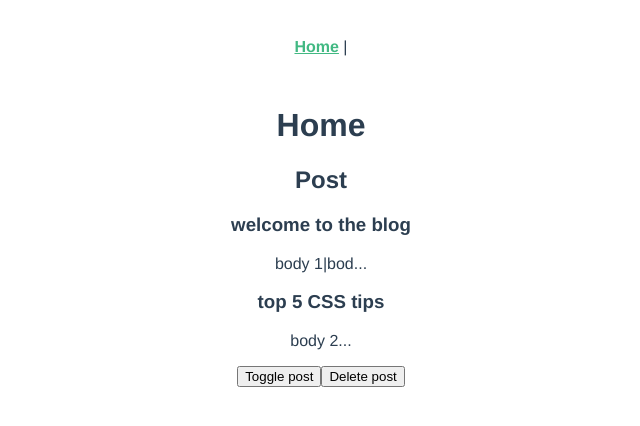
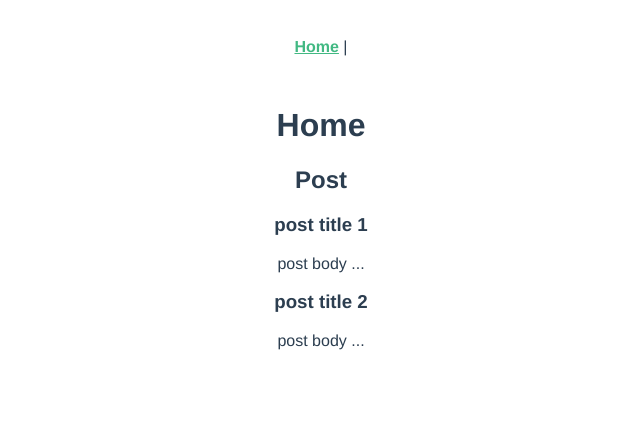
Before and after one commit to SHENEL98/Vue-basic, a Vue app in the folder composition_api/: page / in a window 1280 px wide. Shown: the top 426 px of the page, without its empty margins (319-959 px from the left). Built offline with nearby package versions, Linux system fonts and the light colour scheme; data requests are answered from the project's data file.

Commit message:
Fetching data in setup

```diff
--- /dev/null
+++ b/composition_api/data/db.json
@@ -0,0 +1,24 @@
+{
+    "posts":[
+        {
+            "id": 1,
+            "title": "post title 1",
+            "body": "post body 1",
+            "tags": [
+                "tag_1_1",
+                "tag_1_2",
+                "tag_1_3"
+            ]
+        },
+        {
+            "id":2,
+            "title": "post title 2",
+            "body": "post body 2",
+            "tags": [
+                "tag_2_1",
+                "tag_2_2",
+                "tag_2_3"
+            ]
+        }
+    ]
+}
--- a/composition_api/package.json
+++ b/composition_api/package.json
@@ -8,6 +8,7 @@
   },
   "dependencies": {
     "core-js": "^3.8.3",
+    "json-server": "^0.17.3",
     "vue": "^3.2.13",
     "vue-router": "^4.0.3"
   },
--- a/composition_api/src/views/HomeView.vue
+++ b/composition_api/src/views/HomeView.vue
@@ -1,28 +1,42 @@
 <template>
   <div class="home">
     <h1>Home</h1>
-    <PostList v-if="showPosts" :posts="posts"/>
-    <button @click="showPosts = !showPosts">Toggle post</button>
-    <button @click="posts.pop()">Delete post</button>
+    <div v-if="error">{{ error }}</div>
+    <div v-if="posts.length">
+      <PostList :posts="posts" />
+    </div>
+    <div v-else>Loading</div>
   </div>
 </template>
 
 <script>
 import { ref } from "vue";
-import PostList from '../components/PostList.vue';
+import PostList from "../components/PostList.vue";
 
 export default {
   name: "HomeView",
-  components : {PostList},
+  components: { PostList },
   setup() {
-    const posts = ref([
-      {title: 'welcome to the blog', body:'body 1|body 1|body 1|body 1|body 1', id:1},
-      {title: 'top 5 CSS tips', body:'body 2', id:2},
-    ])
+    const posts = ref([]);
+    const error = ref(null);
 
-    const showPosts = ref(true)
+    const load = async () => {
+      try {
+        let data = await fetch("http://localhost:3000/posts");
+        console.log(data);
+        if(!data.ok){
+          throw Error('no data available')
+        }
+        posts.value = await data.json()
 
-    return {posts, showPosts}
+      } catch (err) {
+        error.value = err.message
+        console.log(error.value)
+      }
+    };
+    load();
+
+    return { posts,error };
   },
 };
 </script>
```
Also changed, not shown: 1 other file (tests, documents, lock files or other folders).
